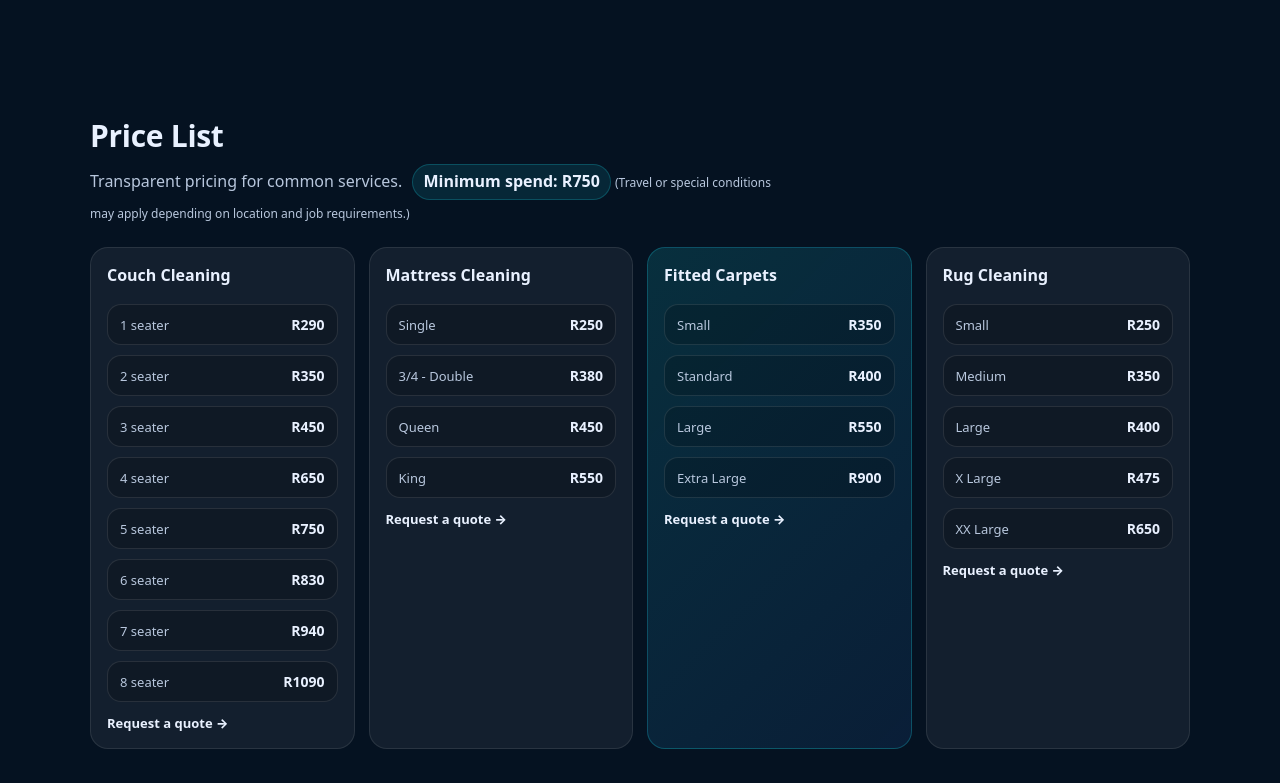
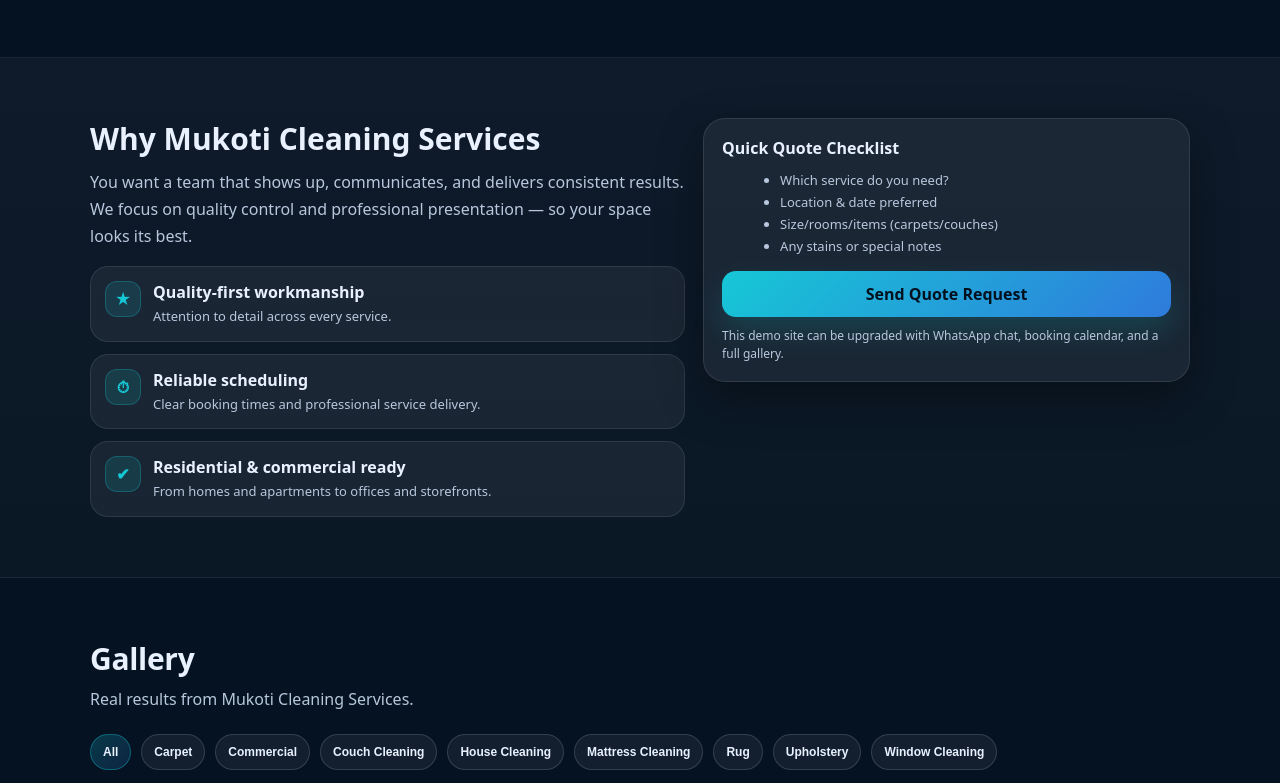
Before and after one commit to Tsumeleedw5/Mukoti-website, a plain HTML site: page index.html in a window 1280 px wide. Shown: the part 1073-1856 px from the top of the page. Drawn offline with nearby package versions, Linux system fonts and the light colour scheme.

Commit message:
Update logo

```diff
--- a/index.html
+++ b/index.html
@@ -33,7 +33,6 @@
 
       <nav class="nav" id="nav">
         <a href="#services">Services</a>
-        <a href="#pricing">Pricing</a>
         <a href="#why">Why Us</a>
         <a href="#gallery">Gallery</a>
         <a href="#contact" class="btn btn-small">Contact</a>
@@ -86,9 +85,10 @@
 
       <div class="hero-card">
         <div class="hero-card-top">
-          <div class="hero-logo-circle">
-            <span>MCS</span>
-          </div>
+          <div class="hero-logo-box" aria-hidden="true">
+  <img id="heroLogo" class="hero-logo" src="" alt="Mukoti Cleaning Services Logo" loading="eager" />
+</div>
+
           <div>
             <div class="hero-card-title">A Touch of Perfection</div>
             <div class="hero-card-sub">Quality cleaning with attention to detail</div>
@@ -168,70 +168,6 @@
           <h3>Custom Packages</h3>
           <p>Combine services for better value. Ideal for move-ins, move-outs, or monthly plans.</p>
           <a class="card-link" href="#contact">Build a package →</a>
-        </article>
-      </div>
-    </div>
-  </section>
-
-  <!-- Pricing -->
-  <section class="section" id="pricing">
-    <div class="container">
-      <div class="section-head">
-        <h2>Price List</h2>
-        <p>
-          Transparent pricing for common services. <strong class="min-spend">Minimum spend: R750</strong>
-          <span class="small"> (Travel or special conditions may apply depending on location and job requirements.)</span>
-        </p>
-      </div>
-
-      <div class="grid pricing-grid">
-        <article class="card price-card">
-          <h3>Couch Cleaning</h3>
-          <div class="price-table">
-            <div class="row"><span>1 seater</span><strong>R290</strong></div>
-            <div class="row"><span>2 seater</span><strong>R350</strong></div>
-            <div class="row"><span>3 seater</span><strong>R450</strong></div>
-            <div class="row"><span>4 seater</span><strong>R650</strong></div>
-            <div class="row"><span>5 seater</span><strong>R750</strong></div>
-            <div class="row"><span>6 seater</span><strong>R830</strong></div>
-            <div class="row"><span>7 seater</span><strong>R940</strong></div>
-            <div class="row"><span>8 seater</span><strong>R1090</strong></div>
-          </div>
-          <a class="card-link" href="#contact">Request a quote →</a>
-        </article>
-
-        <article class="card price-card">
-          <h3>Mattress Cleaning</h3>
-          <div class="price-table">
-            <div class="row"><span>Single</span><strong>R250</strong></div>
-            <div class="row"><span>3/4 - Double</span><strong>R380</strong></div>
-            <div class="row"><span>Queen</span><strong>R450</strong></div>
-            <div class="row"><span>King</span><strong>R550</strong></div>
-          </div>
-          <a class="card-link" href="#contact">Request a quote →</a>
-        </article>
-
-        <article class="card price-card highlight">
-          <h3>Fitted Carpets</h3>
-          <div class="price-table">
-            <div class="row"><span>Small</span><strong>R350</strong></div>
-            <div class="row"><span>Standard</span><strong>R400</strong></div>
-            <div class="row"><span>Large</span><strong>R550</strong></div>
-            <div class="row"><span>Extra Large</span><strong>R900</strong></div>
-          </div>
-          <a class="card-link" href="#contact">Request a quote →</a>
-        </article>
-
-        <article class="card price-card">
-          <h3>Rug Cleaning</h3>
-          <div class="price-table">
-            <div class="row"><span>Small</span><strong>R250</strong></div>
-            <div class="row"><span>Medium</span><strong>R350</strong></div>
-            <div class="row"><span>Large</span><strong>R400</strong></div>
-            <div class="row"><span>X Large</span><strong>R475</strong></div>
-            <div class="row"><span>XX Large</span><strong>R650</strong></div>
-          </div>
-          <a class="card-link" href="#contact">Request a quote →</a>
         </article>
       </div>
     </div>
@@ -347,7 +283,6 @@
             <input id="name" name="name" type="text" placeholder="Your name" required />
           </div>
 
-          <!-- ✅ NEW: Client Email -->
           <div class="form-row">
             <label for="email">Your Email</label>
             <input id="email" name="email" type="email" placeholder="you@example.com" required />
@@ -384,15 +319,12 @@
           </div>
 
           <div class="form-actions">
-            <!-- ✅ REAL EMAIL SEND -->
             <button class="btn btn-wide" id="sendEmailBtn" type="submit">Send Quote via Email</button>
 
-            <!-- ✅ WhatsApp prefilled -->
             <a class="btn btn-ghost btn-wide" id="whatsappQuoteBtn" href="#" target="_blank" rel="noopener">
               Send via WhatsApp
             </a>
 
-            <!-- ✅ Optional fallback: opens user's email app (prefilled) -->
             <a class="btn btn-ghost btn-wide" id="mailtoBtn" href="#">
               Open Email App (Backup)
             </a>
```
